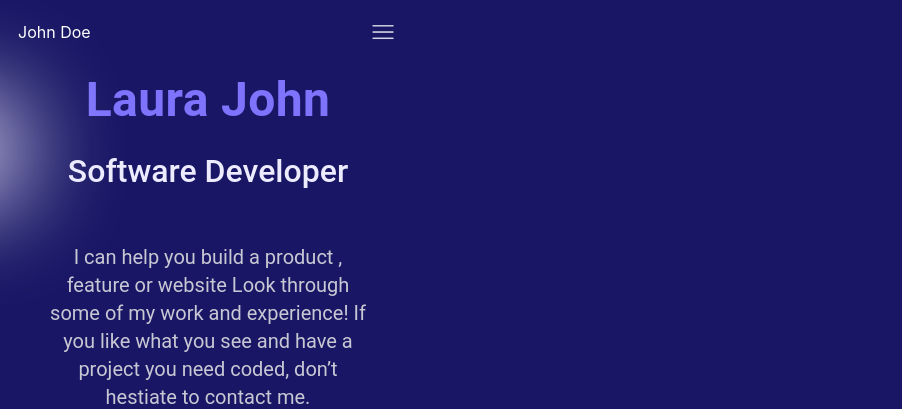
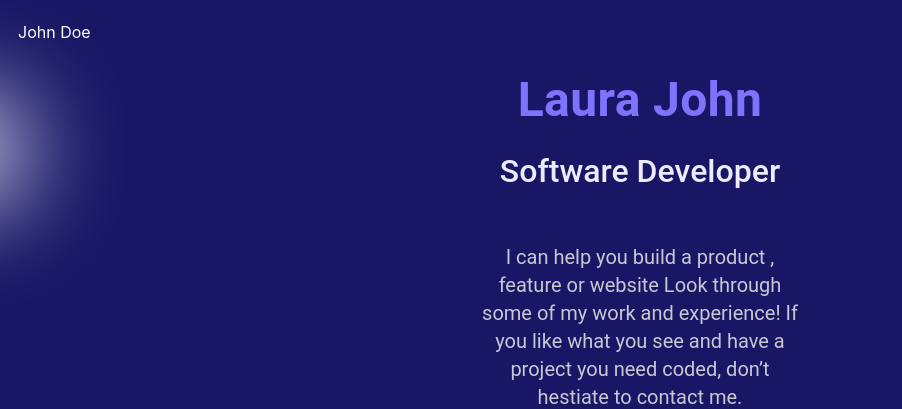
Before and after one commit to sidiksam/sidiksam.github.io, a website: page index.html in a window 1280 px wide. Shown: the top 409 px of the page, without its empty margins (0-902 px from the left). Drawn offline with Linux system fonts and the light colour scheme.

Commit message:
Installed linters and set my portfolio project

```diff
--- a/css/style.css
+++ b/css/style.css
@@ -9,7 +9,6 @@
 .mobile-nav {
   margin: 8px 18px;
   height: 48px;
-  width: 380px;
   display: flex;
   align-items: center;
   justify-content: space-between;
@@ -25,7 +24,6 @@ nav img {
   align-items: center;
   margin: 8px 18px;
   height: 100vh;
-  width: 380px;
 }
 
 .social-media-icons {
--- a/index.html
+++ b/index.html
@@ -16,8 +16,8 @@
         </div>
       </nav>
     </header>
-    <div class="menu-section">
-      <p class="laura">Laura John</p>
+    <section class="menu-section">
+      <h1 class="laura">Laura John</h1>
       <p class="software-dev">Software Developer</p>
       <p><img class="img-circle" src="image/circle.png" alt=""></p>
       <p class="content-section">
@@ -57,6 +57,6 @@
           </a>
         </li>
       </ul>
-    </div>
+    </section>
   </body>
 </html>
```
